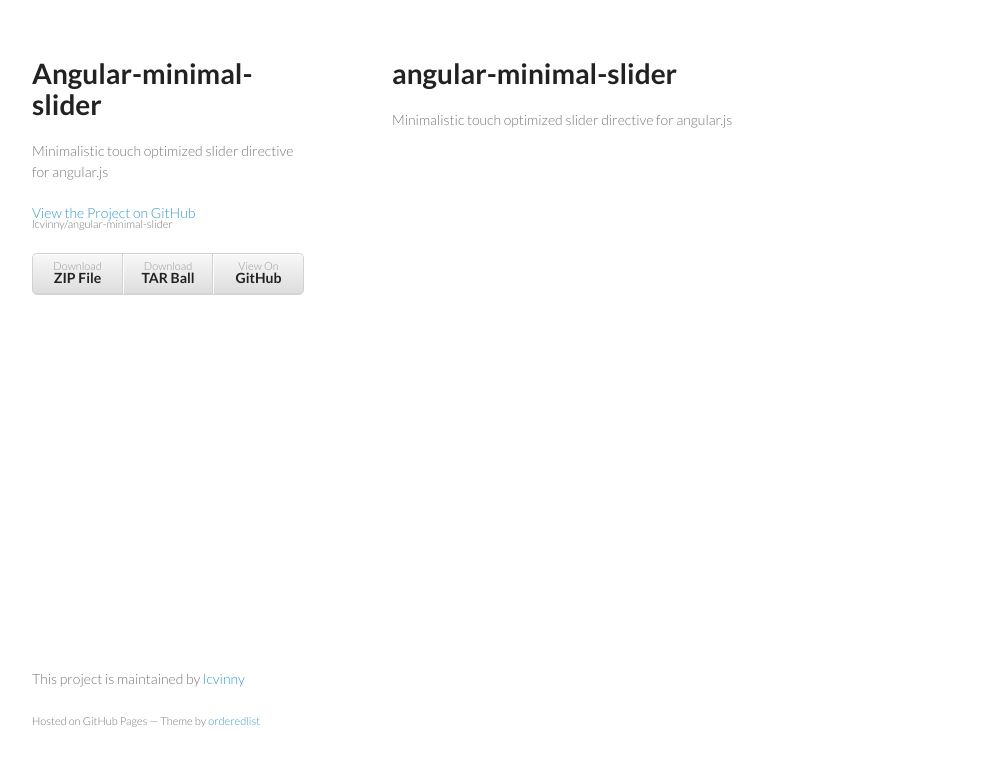
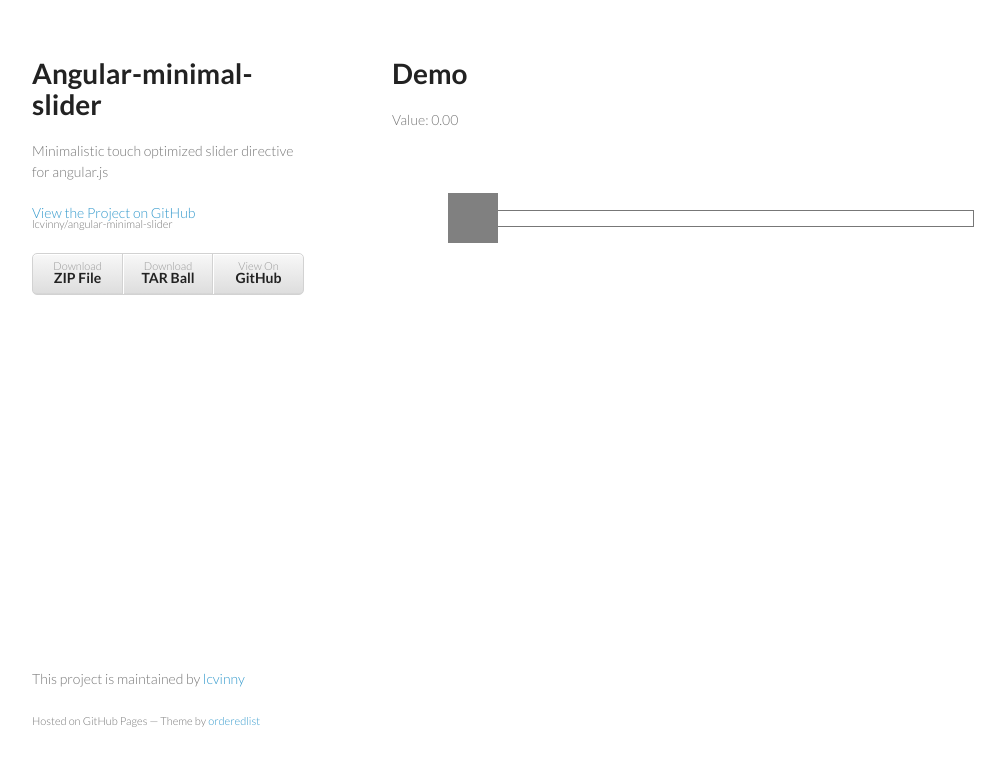
Before and after one commit to lcvinny/angular-minimal-slider, a website: page index.html in a window 1280 px wide. Shown: the whole page, without its empty margins (178-1183 px from the left). Drawn offline with nearby package versions, Linux system fonts and the light colour scheme.

Commit message:
added demo to gh page

```diff
--- a/index.html
+++ b/index.html
@@ -8,6 +8,11 @@
     <link rel="stylesheet" href="stylesheets/styles.css">
     <link rel="stylesheet" href="stylesheets/pygment_trac.css">
     <meta name="viewport" content="width=device-width, initial-scale=1, user-scalable=no">
+
+    <link rel="stylesheet" href="minimal-slider.css">
+    <script type="text/javascript" src="//ajax.googleapis.com/ajax/libs/angularjs/1.2.5/angular.min.js"></script>
+    <script type="text/javascript" src="minimal-slider.js"></script>
+
     <!--[if lt IE 9]>
     <script src="//html5shiv.googlecode.com/svn/trunk/html5.js"></script>
     <![endif]-->
@@ -29,9 +34,12 @@
       </header>
       <section>
         <h1>
-<a name="angular-minimal-slider" class="anchor" href="#angular-minimal-slider"><span class="octicon octicon-link"></span></a>angular-minimal-slider</h1>
+<a name="angular-minimal-slider" class="anchor" href="#angular-minimal-slider"><span class="octicon octicon-link"></span></a>Demo</h1>
 
-<p>Minimalistic touch optimized slider directive for angular.js</p>
+<div ng-app="minimalSlider" ng-init="sliderval=0">
+  Value: {{sliderval | number:2}}
+  <minimal-slider model="sliderval"></minimal-slider>
+</div>
       </section>
       <footer>
         <p>This project is maintained by <a href="https://github.com/lcvinny">lcvinny</a></p>
```
